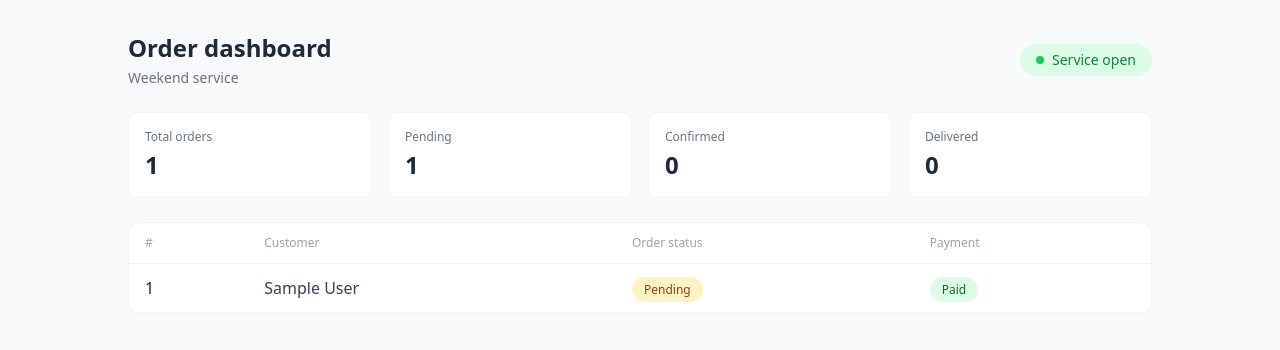
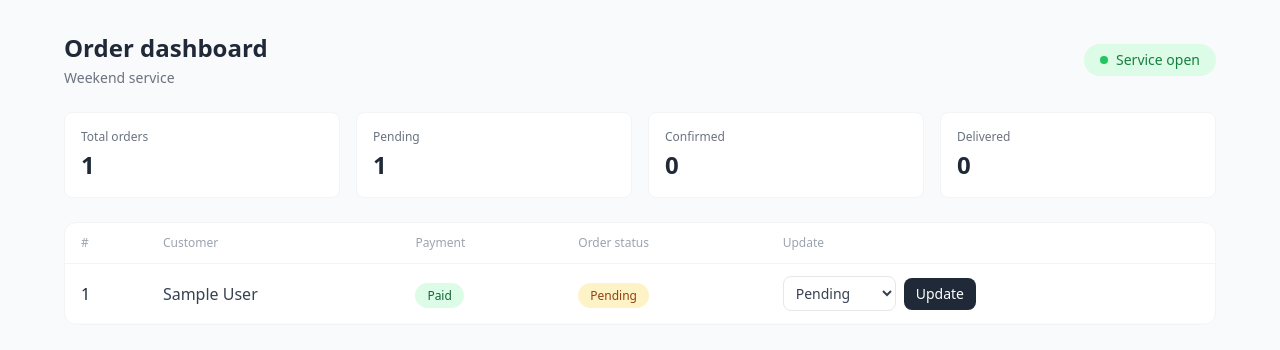
Before and after one commit to Mhamdoon/Torque-and-Taste-Automated-website, a Django app: page /order/orderlist/ in a window 1280 px wide. Shown: the top 350 px of the page. Run offline with Django 5.2, Linux system fonts and the light colour scheme; tables that the repository leaves empty hold one stand-in row (values such as "Sample post"); some libraries are stand-ins or nearby versions.

Commit message:
Add order status update form with POST request handling

```diff
--- a/orders/admin.py
+++ b/orders/admin.py
@@ -1,9 +1,5 @@
 from django.contrib import admin
-from .models import ServiceWindow
-from .models import Customer
-from .models import Order
-from .models import OrderItem
-from .models import MenuItem
+from .models import ServiceWindow, Customer, Order, OrderItem, MenuItem
 
 admin.site.register(ServiceWindow)
 admin.site.register(Customer)
--- a/orders/templates/orders/order_list.html
+++ b/orders/templates/orders/order_list.html
@@ -8,8 +8,7 @@
 </head>
 <body class="bg-gray-50 min-h-screen p-8">
 
-    <!-- Header -->
-    <div class="max-w-5xl mx-auto">
+    <div class="max-w-6xl mx-auto">
         <div class="flex items-center justify-between mb-6">
             <div>
                 <h1 class="text-2xl font-semibold text-gray-800">Order dashboard</h1>
@@ -21,7 +20,6 @@
             </span>
         </div>
 
-        <!-- Summary Cards -->
         <div class="grid grid-cols-2 md:grid-cols-4 gap-4 mb-6">
             <div class="bg-white rounded-lg p-4 border border-gray-100">
                 <p class="text-xs text-gray-500 mb-1">Total orders</p>
@@ -41,15 +39,15 @@
             </div>
         </div>
 
-        <!-- Orders Table -->
         <div class="bg-white border border-gray-100 rounded-xl overflow-hidden">
             <table class="w-full">
                 <thead>
                     <tr class="border-b border-gray-100">
                         <th class="text-left text-xs font-medium text-gray-400 px-4 py-3">#</th>
                         <th class="text-left text-xs font-medium text-gray-400 px-4 py-3">Customer</th>
+                        <th class="text-left text-xs font-medium text-gray-400 px-4 py-3">Payment</th>
                         <th class="text-left text-xs font-medium text-gray-400 px-4 py-3">Order status</th>
-                        <th class="text-left text-xs font-medium text-gray-400 px-4 py-3">Payment</th>
+                        <th class="text-left text-xs font-medium text-gray-400 px-4 py-3">Update</th>
                     </tr>
                 </thead>
                 <tbody>
@@ -57,6 +55,13 @@
                     <tr class="border-b border-gray-50 hover:bg-gray-50 transition-colors">
                         <td class="px-4 py-3 font-medium text-gray-800">{{ order.order_number }}</td>
                         <td class="px-4 py-3 text-gray-700">{{ order.customer }}</td>
+                        <td class="px-4 py-3">
+                            {% if order.payment_status == 'confirmed' %}
+                                <span class="bg-green-100 text-green-800 text-xs font-medium px-3 py-1 rounded-full">Paid</span>
+                            {% else %}
+                                <span class="bg-red-100 text-red-800 text-xs font-medium px-3 py-1 rounded-full">Unpaid</span>
+                            {% endif %}
+                        </td>
                         <td class="px-4 py-3">
                             {% if order.order_status == 'pending' %}
                                 <span class="bg-amber-100 text-amber-800 text-xs font-medium px-3 py-1 rounded-full">Pending</span>
@@ -71,16 +76,24 @@
                             {% endif %}
                         </td>
                         <td class="px-4 py-3">
-                            {% if order.payment_status == 'confirmed' %}
-                                <span class="bg-green-100 text-green-800 text-xs font-medium px-3 py-1 rounded-full">Paid</span>
-                            {% else %}
-                                <span class="bg-red-100 text-red-800 text-xs font-medium px-3 py-1 rounded-full">Unpaid</span>
-                            {% endif %}
+                            <form method="POST" action="{% url 'update-order-status' order.id %}" class="flex items-center gap-2">
+                                {% csrf_token %}
+                                <select name="order_status" class="text-sm border border-gray-200 rounded-lg px-2 py-1.5 text-gray-700 bg-white focus:outline-none focus:ring-2 focus:ring-blue-100">
+                                    <option value="pending" {% if order.order_status == 'pending' %}selected{% endif %}>Pending</option>
+                                    <option value="confirmed" {% if order.order_status == 'confirmed' %}selected{% endif %}>Confirmed</option>
+                                    <option value="sent_to_kfc" {% if order.order_status == 'sent_to_kfc' %}selected{% endif %}>Sent to KFC</option>
+                                    <option value="picked_up" {% if order.order_status == 'picked_up' %}selected{% endif %}>Picked up</option>
+                                    <option value="delivered" {% if order.order_status == 'delivered' %}selected{% endif %}>Delivered</option>
+                                </select>
+                                <button type="submit" class="text-sm bg-gray-800 text-white px-3 py-1.5 rounded-lg hover:bg-gray-700 transition-colors">
+                                    Update
+                                </button>
+                            </form>
                         </td>
                     </tr>
                     {% empty %}
                     <tr>
-                        <td colspan="4" class="px-4 py-8 text-center text-gray-400 text-sm">No orders yet for this service window.</td>
+                        <td colspan="5" class="px-4 py-8 text-center text-gray-400 text-sm">No orders yet for this service window.</td>
                     </tr>
                     {% endfor %}
                 </tbody>
--- a/orders/urls.py
+++ b/orders/urls.py
@@ -2,6 +2,12 @@ from django.urls import path
 from . import views
 
 urlpatterns = [
-    path('orderlist/',views.order_list,name='order-list')
+    path('orderlist/',views.order_list,name='order-list'),
     #make blank so that route url is blank which is the basic url
+    path('update/<int:order_id>/', views.update_order_status, name='update-order-status')
+    #When you click Update on order number 3, the browser needs to send a POST request to a URL that includes the order ID, like this:
+     #/order/update/3/
+    #The 3 is dynamic —
+    # it changes depending on which order you're updating.
+    #  Django needs to capture that number from the URL and pass it to your view as order_id.
 ]
--- a/orders/views.py
+++ b/orders/views.py
@@ -1,8 +1,7 @@
 from django.shortcuts import render
 from django.http import HttpResponse
 from .models import Order
-
-
+from django.shortcuts import redirect
 def order_list(request):
     queryset = Order.objects.all()
     querysetpending=Order.objects.filter(order_status='pending').count()
@@ -14,3 +13,37 @@ def order_list(request):
     'delivered_count': querysetdelivered_count,})
 #make my queryset available in the template under the name orders
 #Queryset = the result of asking your database a question
+
+
+#def update_order_status(request, order_id):
+#  get the order from database using order_id
+#if request is POST:
+#  get the new status from the form data
+# set order.order_status to new status
+# save the order
+# redirect to order list
+def update_order_status(request,order_id):
+    order=Order.objects.get(id=order_id)
+    if request.method=='POST':
+        new_status = request.POST.get('order_status') #the thing user posts
+        order.order_status = new_status
+        order.save()
+        return redirect('order-list')
+    else:
+       new_status=order.order_status
+       return redirect('order-list')
+#When Django finishes updating the order,
+# it needs to send the user somewhere. Without a redirect, the page would just be blank after the update.
+#In simple terms — update happens → redirect → user sees the refreshed dashboard with the new status showing.
+
+
+
+
+#full flow is Template renders order.id into the URL →
+#form action = /order/update/3/ →
+#user clicks submit →
+#POST request goes to /order/update/3/ →
+#Django captures 3 as order_id →
+#view fetches that order →
+#updates its status →
+#redirects back
```
Also changed, not shown: practice/k.txt (+10 -0 lines), 1 other file.
